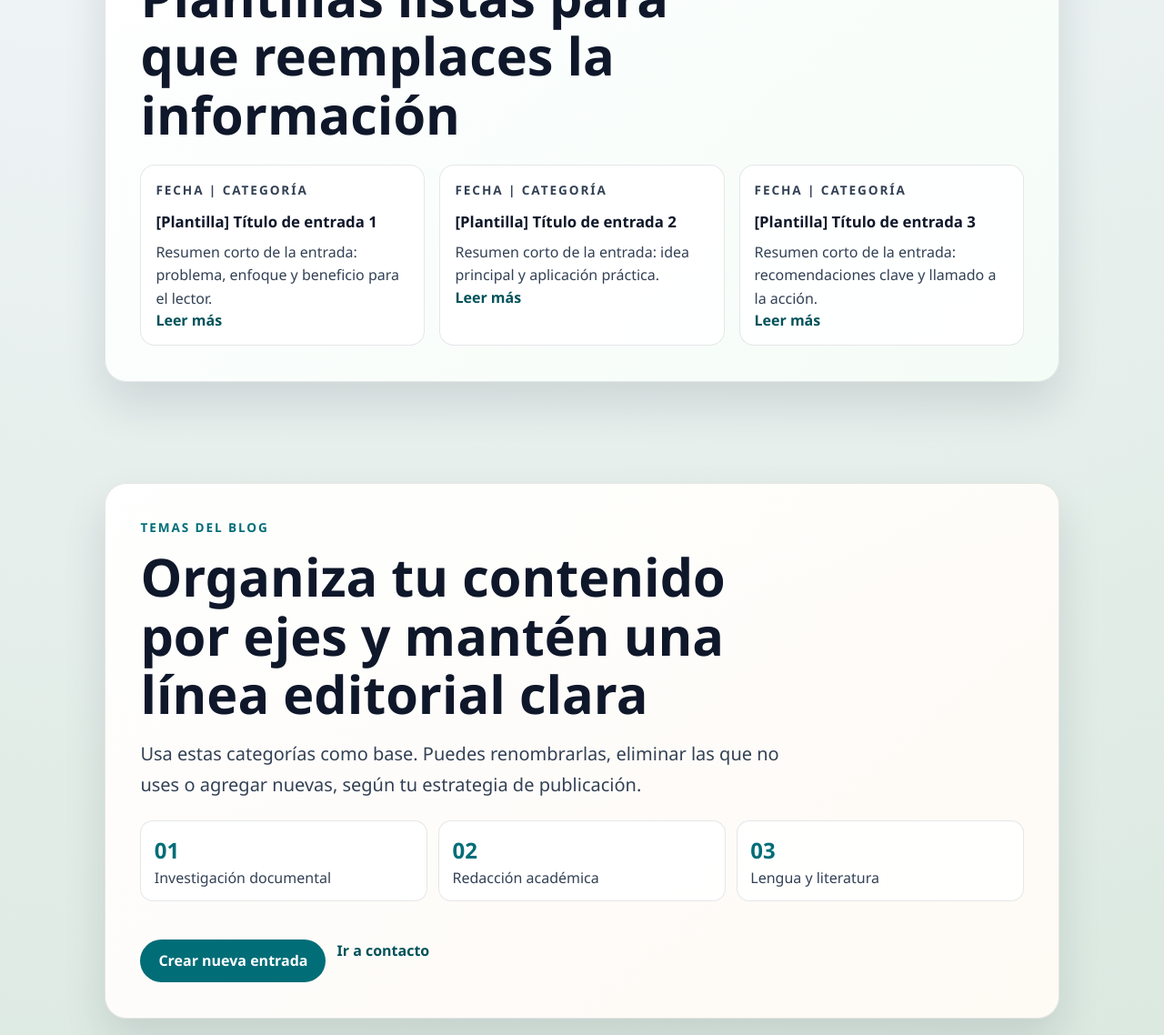
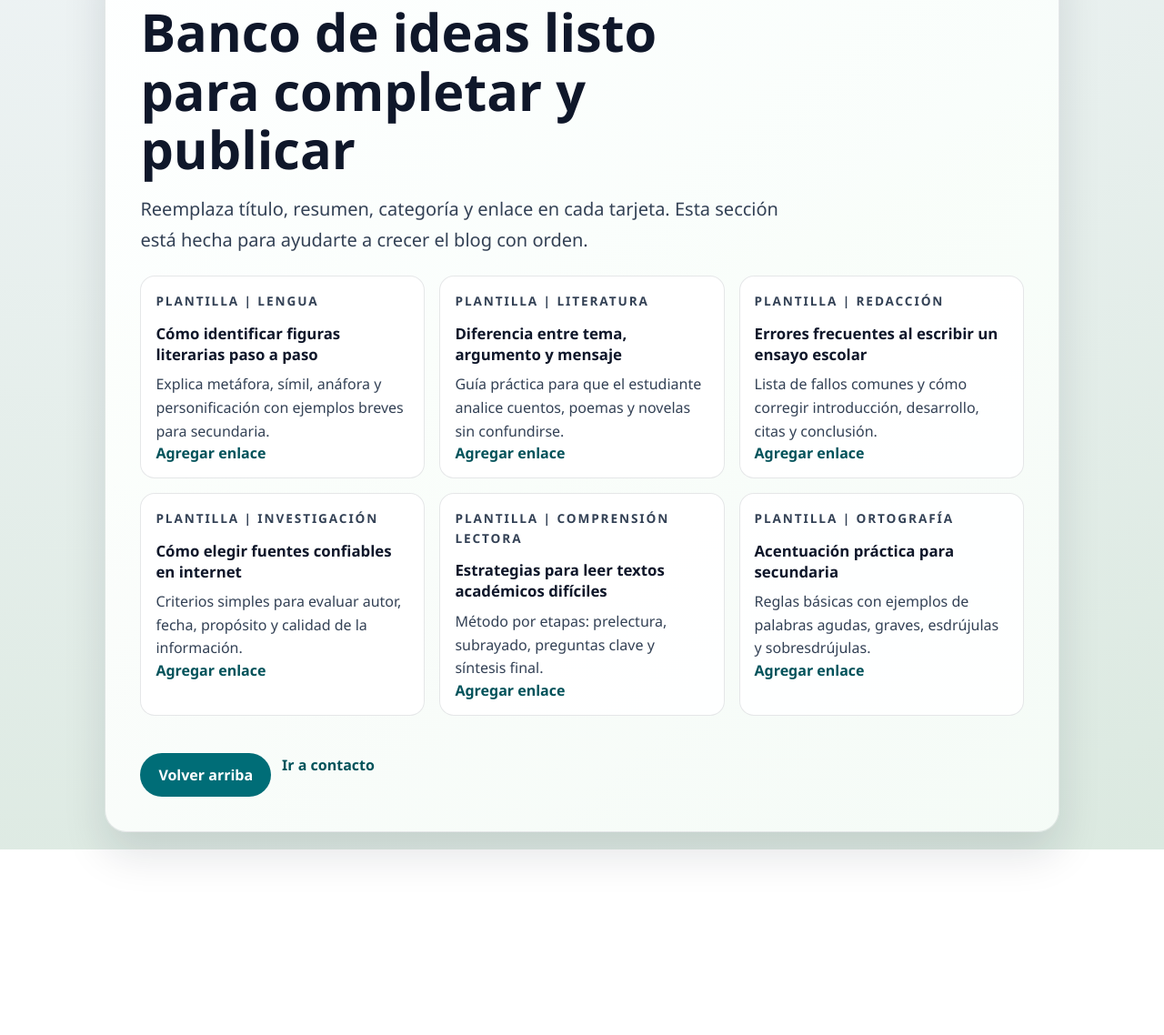
Before and after one commit to davichuni/mmm.github.io, a plain HTML site: page blog.html in a window 1280 px wide. Shown: the part 1527-2665 px from the top of the page at 91% size. After the commit the page ends 2461 px from the top, so only its background shows below. Drawn offline with Linux system fonts and the light colour scheme.

Commit message:
Add files via upload

```diff
--- a/blog.html
+++ b/blog.html
@@ -23,81 +23,103 @@
     <main class="snap-container">
         <section id="blog-inicio" class="panel panel-home">
             <div class="panel-content">
-                <p class="eyebrow">Blog Académico</p>
-                <h1>Ideas, guías y recursos para fortalecer tu investigación</h1>
+                <p class="eyebrow">Blog académico</p>
+                <h1>Artículos de lengua, literatura e investigación para secundaria</h1>
                 <p class="lead">
-                    Este espacio está pensado para compartir orientaciones prácticas sobre
-                    investigación documental, escritura académica y formación en lengua y literatura.
+                    Aquí encontrarás contenidos listos para leer y una base ordenada de plantillas para
+                    seguir publicando nuevos temas con el mismo estilo.
                 </p>
-                <a class="cta" href="#blog-destacado">Ver artículos</a>
+                <a class="cta" href="#blog-publicados">Ver artículos</a>
             </div>
         </section>
 
-        <section id="blog-destacado" class="panel panel-services">
+        <section id="blog-publicados" class="panel panel-services">
             <div class="panel-content">
-                <p class="eyebrow">Artículo destacado</p>
-                <h2>El apócope: la ley del mínimo esfuerzo (y del máximo cariño)</h2>
-                <p class="lead">
-                    Este blog explica cómo el apócope (acortar palabras como "cel" o "profe") y los hipónimos (usar términos específicos como "vigorón" o "guardabarranco") reflejan la identidad cultural nicaragüense. Muestra cómo hablamos de forma rápida, cercana y con orgullo por lo nuestro, combinando economía del lenguaje con precisión y cariño al nombrar nuestra realidad.
-                </p>
+                <p class="eyebrow">Publicados</p>
+                <h2>Artículos ya disponibles en el blog</h2>
+                <div class="services-grid">
+                    <article class="service-card">
+                        <p class="eyebrow">Lengua | Cultura lingüística</p>
+                        <h3>El apócope: la ley del mínimo esfuerzo (y del máximo cariño)</h3>
+                        <p>
+                            Explica cómo los apócopes y los hipónimos reflejan identidad, economía del lenguaje
+                            y cercanía en el habla cotidiana.
+                        </p>
+                        <a class="link-alt" href="el-apocope.html">Leer artículo</a>
+                    </article>
+
+                    <article class="service-card">
+                        <p class="eyebrow">Literatura | Educación secundaria</p>
+                        <h3>¿Para qué sirven los textos líricos?</h3>
+                        <p>
+                            Desarrolla utilidad personal, académica y profesional, además de origen, corrientes,
+                            modelos y planos de análisis del texto lírico.
+                        </p>
+                        <a class="link-alt" href="textos-liricos.html">Leer artículo</a>
+                    </article>
+                </div>
                 <div class="contact-actions">
-                    <a class="cta" href="el-apocope.html">Leer artículo completo</a>
-                    <a class="link-alt" href="#blog-entradas">Ver más entradas</a>
+                    <a class="cta" href="#blog-plantillas">Ver plantillas nuevas</a>
+                    <a class="link-alt" href="index.html#contacto">Sugerir nuevo tema</a>
                 </div>
             </div>
         </section>
 
-        <section id="blog-entradas" class="panel panel-about">
+        <section id="blog-plantillas" class="panel panel-about">
             <div class="panel-content">
-                <p class="eyebrow">Entradas recientes</p>
-                <h2>Plantillas listas para que reemplaces la información</h2>
+                <p class="eyebrow">Plantillas de próximas entradas</p>
+                <h2>Banco de ideas listo para completar y publicar</h2>
+                <p class="lead">
+                    Reemplaza título, resumen, categoría y enlace en cada tarjeta. Esta sección está hecha
+                    para ayudarte a crecer el blog con orden.
+                </p>
+
                 <div class="services-grid">
                     <article class="service-card">
-                        <p class="eyebrow">Fecha | Categoría</p>
-                        <h3>[Plantilla] Título de entrada 1</h3>
-                        <p>Resumen corto de la entrada: problema, enfoque y beneficio para el lector.</p>
-                        <a class="link-alt" href="#">Leer más</a>
+                        <p class="eyebrow">Plantilla | Lengua</p>
+                        <h3>Cómo identificar figuras literarias paso a paso</h3>
+                        <p>Explica metáfora, símil, anáfora y personificación con ejemplos breves para secundaria.</p>
+                        <a class="link-alt" href="#">Agregar enlace</a>
                     </article>
+
                     <article class="service-card">
-                        <p class="eyebrow">Fecha | Categoría</p>
-                        <h3>[Plantilla] Título de entrada 2</h3>
-                        <p>Resumen corto de la entrada: idea principal y aplicación práctica.</p>
-                        <a class="link-alt" href="#">Leer más</a>
+                        <p class="eyebrow">Plantilla | Literatura</p>
+                        <h3>Diferencia entre tema, argumento y mensaje</h3>
+                        <p>Guía práctica para que el estudiante analice cuentos, poemas y novelas sin confundirse.</p>
+                        <a class="link-alt" href="#">Agregar enlace</a>
                     </article>
+
                     <article class="service-card">
-                        <p class="eyebrow">Fecha | Categoría</p>
-                        <h3>[Plantilla] Título de entrada 3</h3>
-                        <p>Resumen corto de la entrada: recomendaciones clave y llamado a la acción.</p>
-                        <a class="link-alt" href="#">Leer más</a>
+                        <p class="eyebrow">Plantilla | Redacción</p>
+                        <h3>Errores frecuentes al escribir un ensayo escolar</h3>
+                        <p>Lista de fallos comunes y cómo corregir introducción, desarrollo, citas y conclusión.</p>
+                        <a class="link-alt" href="#">Agregar enlace</a>
+                    </article>
+
+                    <article class="service-card">
+                        <p class="eyebrow">Plantilla | Investigación</p>
+                        <h3>Cómo elegir fuentes confiables en internet</h3>
+                        <p>Criterios simples para evaluar autor, fecha, propósito y calidad de la información.</p>
+                        <a class="link-alt" href="#">Agregar enlace</a>
+                    </article>
+
+                    <article class="service-card">
+                        <p class="eyebrow">Plantilla | Comprensión lectora</p>
+                        <h3>Estrategias para leer textos académicos difíciles</h3>
+                        <p>Método por etapas: prelectura, subrayado, preguntas clave y síntesis final.</p>
+                        <a class="link-alt" href="#">Agregar enlace</a>
+                    </article>
+
+                    <article class="service-card">
+                        <p class="eyebrow">Plantilla | Ortografía</p>
+                        <h3>Acentuación práctica para secundaria</h3>
+                        <p>Reglas básicas con ejemplos de palabras agudas, graves, esdrújulas y sobresdrújulas.</p>
+                        <a class="link-alt" href="#">Agregar enlace</a>
                     </article>
                 </div>
-            </div>
-        </section>
 
-        <section id="blog-temas" class="panel panel-contact">
-            <div class="panel-content">
-                <p class="eyebrow">Temas del blog</p>
-                <h2>Organiza tu contenido por ejes y mantén una línea editorial clara</h2>
-                <p class="lead">
-                    Usa estas categorías como base. Puedes renombrarlas, eliminar las que no uses
-                    o agregar nuevas, según tu estrategia de publicación.
-                </p>
-                <div class="stats">
-                    <div>
-                        <strong>01</strong>
-                        <span>Investigación documental</span>
-                    </div>
-                    <div>
-                        <strong>02</strong>
-                        <span>Redacción académica</span>
-                    </div>
-                    <div>
-                        <strong>03</strong>
-                        <span>Lengua y literatura</span>
-                    </div>
-                </div>
                 <div class="contact-actions">
-                    <a class="cta" href="#">Crear nueva entrada</a>
+                    <a class="cta" href="#blog-inicio">Volver arriba</a>
                     <a class="link-alt" href="index.html#contacto">Ir a contacto</a>
                 </div>
             </div>
```
